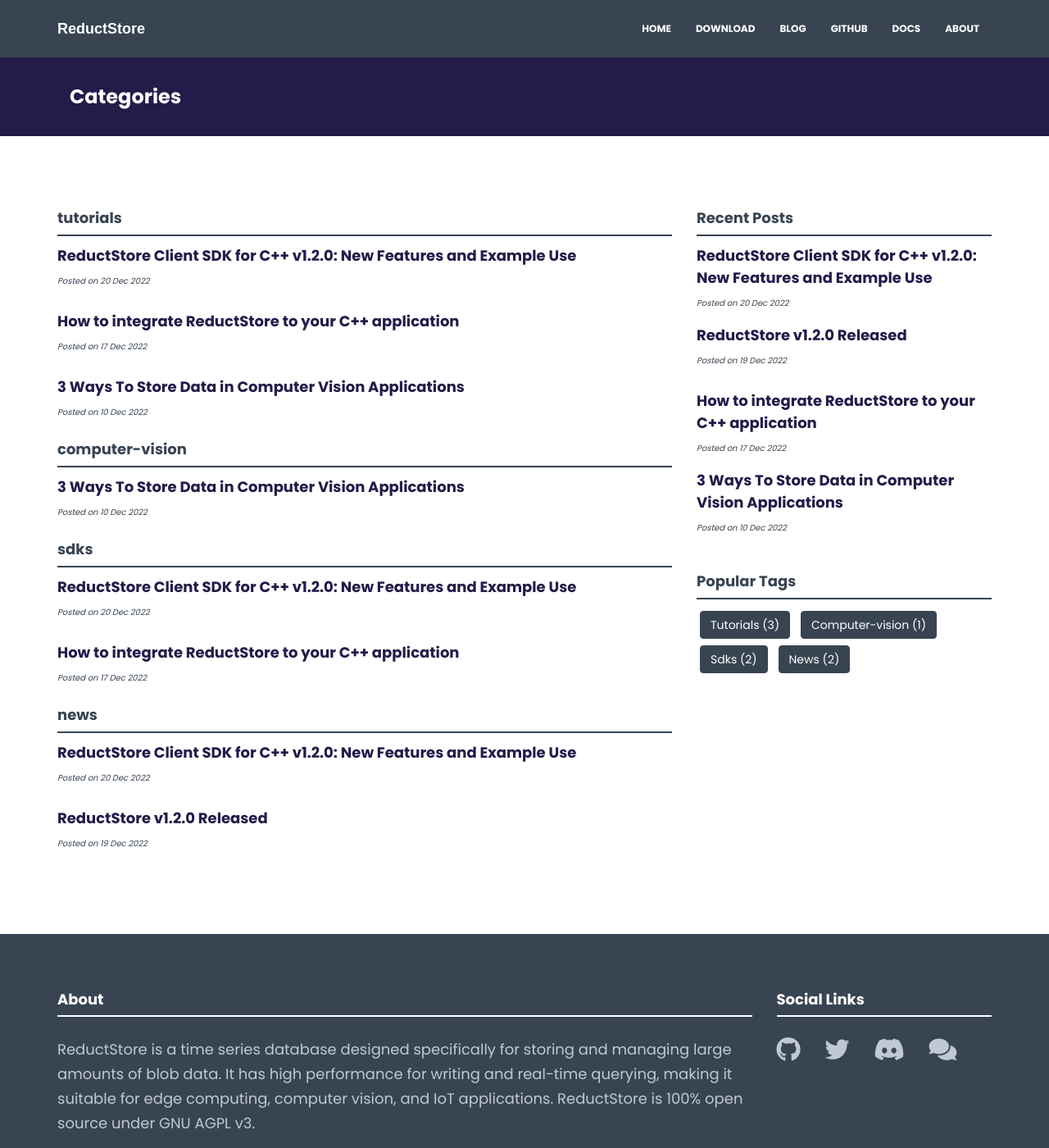
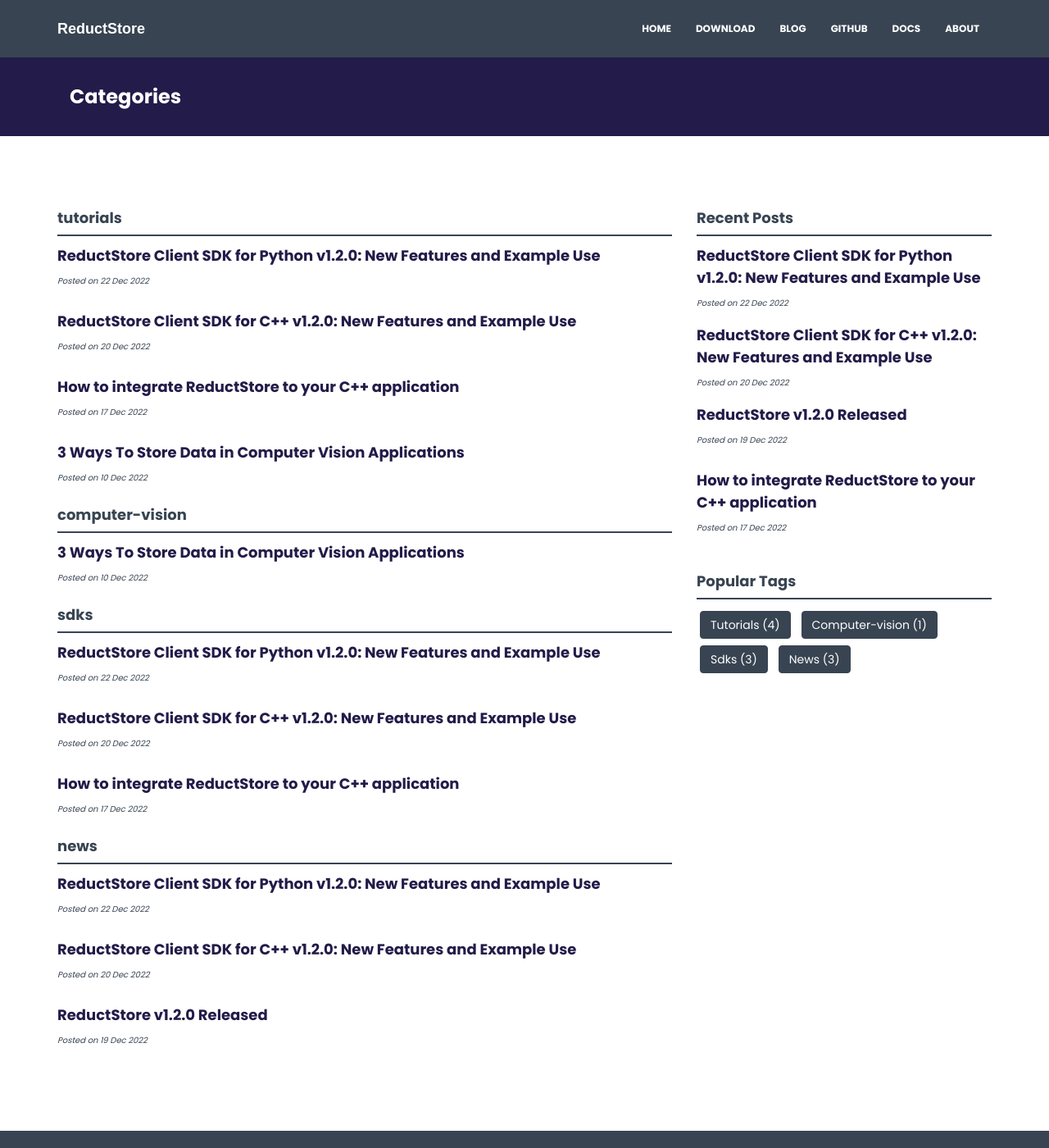
Before and after one commit to reductstore/homepage, a Jekyll site: the page built from category.html, in a window 1280 px wide and 1400 px high. Shown: the whole window at 82% size. Built offline with Jekyll 4.4.1, drawn with Linux system fonts in a browser that asks for light colours; nearby versions of some CDN libraries; some of the changed lines change nothing that is shown.

Commit message:
python sdk 1.2.0 released

````diff
--- a/_includes/nav.html
+++ b/_includes/nav.html
@@ -22,7 +22,7 @@
           }}">BLOG</a>
         </li>
 
-        <li><a href="https://github.com/reductstore/">GITHUB</a></li>
+        <li><a href="https://github.com/reductstore/reductstore">GITHUB</a></li>
         <li><a href="https://docs.reduct.store">DOCS</a></li>
         <li class="dropdown">
           <a class="nav-link dropdown-toggle" href="#" id="navbarDropdownMenuLink" data-toggle="dropdown"
--- /dev/null
+++ b/_posts/2022-12-22-reduct-py-v1_2_0-released.md
@@ -0,0 +1,57 @@
+---
+layout: post
+title: "ReductStore Client SDK for Python v1.2.0: New Features and Example Use"
+date: 2022-12-22
+author: Alexey Timin
+categories:
+  - news
+  - sdks
+  - tutorials
+---
+
+Hello, everyone!
+We are excited to announce the release of
+the [Python client SDK v1.2.0](https://github.com/reductstore/reduct-py/releases/tag/v1.2.0)! This release includes
+support for the
+[ReductStore HTTP API v1.2](https://github.com/reductstore/reductstore/releases/tag/v1.2.0) and several other
+improvements.
+
+<!--more-->
+
+One of the new features in this release is the `Client.me()` method. This method allows you to get information about the
+current token being used to authenticate with the ReductStore instance. It returns a `FullTokenInfo` object, which
+contains
+information about the token, including its name, creation time, and permissions.
+
+To use the method, simply call it on a Client instance:
+
+```python
+from reduct import Client
+
+client = Client('https://play.reduct.store', api_token='my-token')
+
+# Get the current token info
+token_info = await client.me()
+
+# Print the token name and creation time
+print(f"Token name: {token_info.name}")
+print(f"Token created at: {token_info.created_at}")
+
+# Print the token permissions
+print(f"Full access: {token_info.permissions.full_access}")
+print(f"Read access: {token_info.permissions.read}")
+print(f"Write access: {token_info.permissions.write}")
+```
+
+In addition to the `Client.me` method, this release also includes improvements to the documentation and a migration to
+using a
+`pyproject.toml` file to manage dependencies.
+
+To upgrade to the latest version of the reduct-py SDK, run the following command:
+
+```
+pip install -U reduct-py
+```
+
+if you have any questions or feedback, don't hesitate to reach out in [Discord](https://discord.gg/NQbPeGgzdR)
+or by opening a discussion on [GitHub](https://github.com/reductstore/reductstore/discussions).
````
